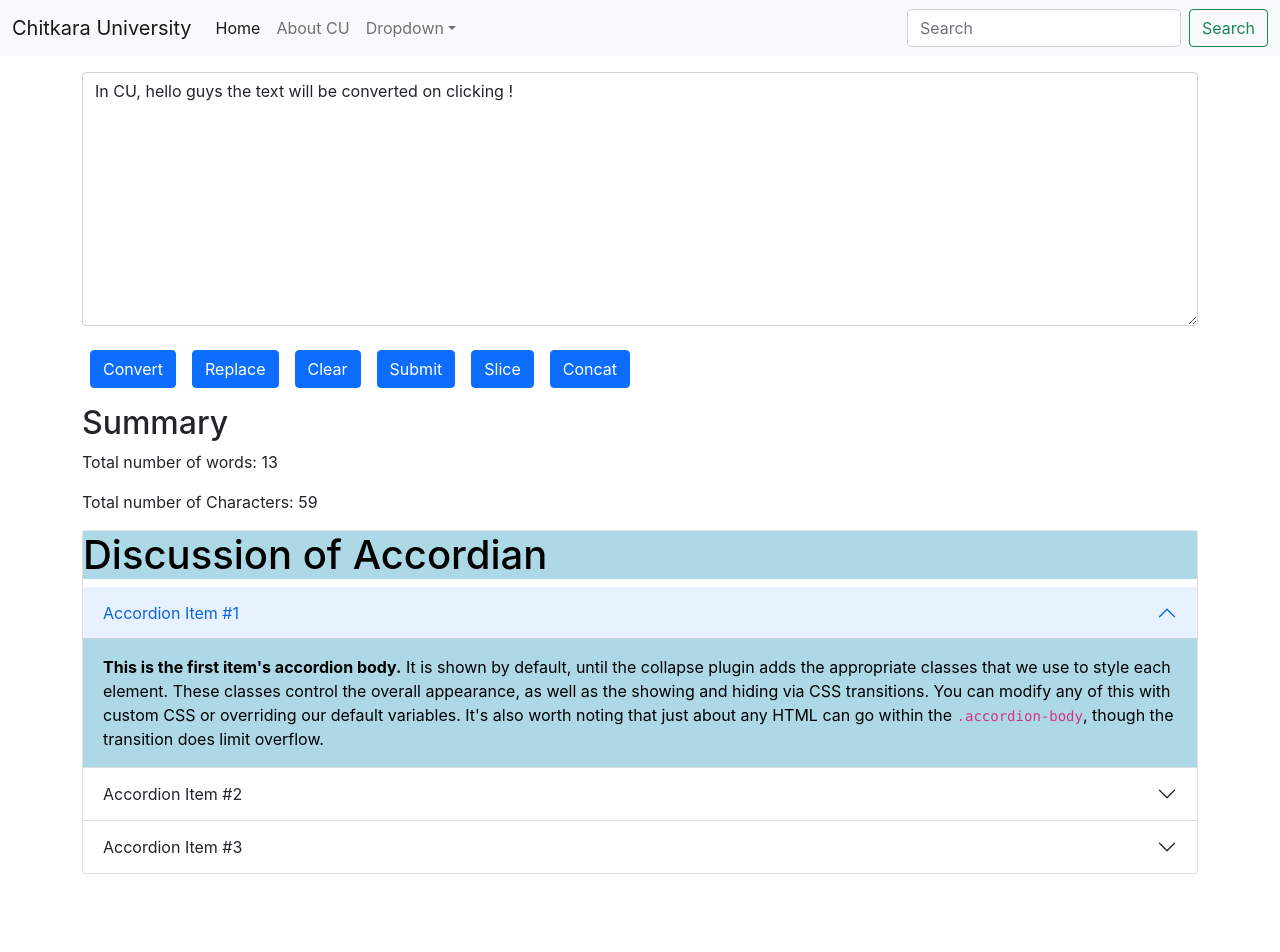
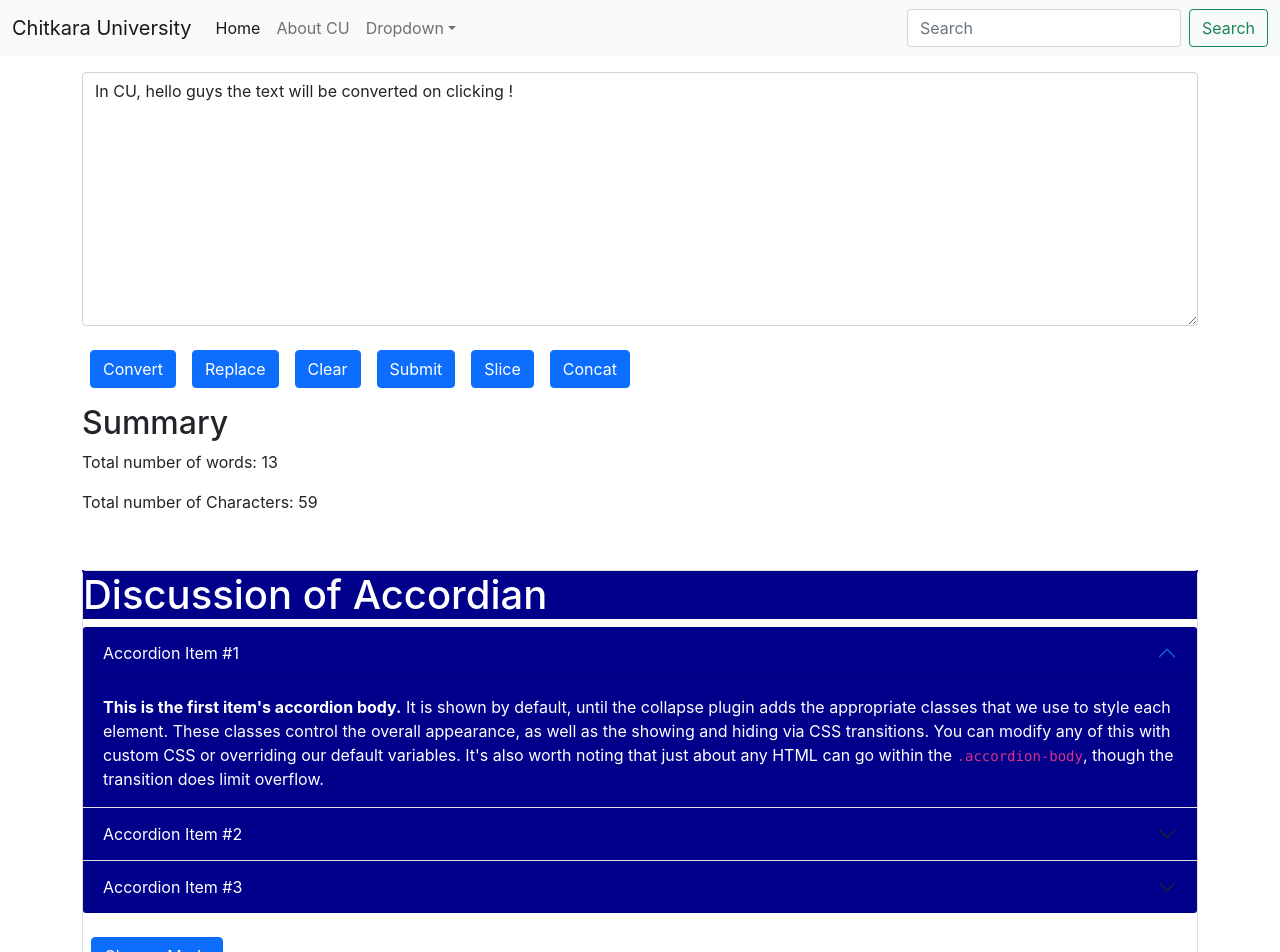
Before and after one commit to Abhimanyu0042/React-Js, a React (Create React App) app in the folder my-app/: page / in a window 1280 px wide. Shown: the top 952 px of the page. Before the commit the page ends 890 px from the top, so only its background shows below. Built offline with nearby package versions, Linux system fonts and the light colour scheme.

Commit message:
React-Js

```diff
--- a/my-app/src/Components/Components2.js
+++ b/my-app/src/Components/Components2.js
@@ -37,10 +37,24 @@
     let newtext=text.concat(text1,text);
     setText(newtext);
   }
-  let myStyle={
-    color:'black',
-    backgroundColor:'lightblue',
+  //let myStyle={
+  //  color:'black',
+  //  backgroundColor:'lightblue',
+  //}
+  const[myStyle, setMyStyle]=useState({
+    color:'white',
+    backgroundColor:'darkblue'
+  })
+  //const[myStyle, setMyStyle]=useState('initialState')
+  const toggleStyle=()=>{
+    if(myStyle.color=='white'){
+      setMyStyle({
+        color:'black',
+        backgroundColor:'skyblue'
+      })
+    }
   }
+
    return (
     <>
       <div className='container my-3'>
@@ -57,16 +71,17 @@
         <p>Total number of words: {text.split(" ").length}</p>
         <p>Total number of Characters: {text.length}</p>
       </div>
-      <div className="container my-3">
-      <div class="accordion" id="accordionExample" >
+      <br></br>
+      <div className="container my-3" >
+      <div class="accordion" id="accordionExample" style={myStyle} >
   <div class="accordion-item" >
     <h1 style={myStyle}>Discussion of Accordian</h1>
     <h2 class="accordion-header" id="headingOne">
-      <button class="accordion-button" type="button" data-bs-toggle="collapse" data-bs-target="#collapseOne" aria-expanded="true" aria-controls="collapseOne">
+      <button style={myStyle} class="accordion-button" type="button" data-bs-toggle="collapse" data-bs-target="#collapseOne" aria-expanded="true" aria-controls="collapseOne">
         Accordion Item #1
       </button>
     </h2>
-    <div id="collapseOne" class="accordion-collapse collapse show" aria-labelledby="headingOne" data-bs-parent="#accordionExample"style={myStyle}>
+    <div id="collapseOne" class="accordion-collapse collapse show" aria-labelledby="headingOne" data-bs-parent="#accordionExample" style={myStyle}>
       <div class="accordion-body">
         <strong>This is the first item's accordion body.</strong> It is shown by default, until the collapse plugin adds the appropriate classes that we use to style each element. These classes control the overall appearance, as well as the showing and hiding via CSS transitions. You can modify any of this with custom CSS or overriding our default variables. It's also worth noting that just about any HTML can go within the <code>.accordion-body</code>, though the transition does limit overflow.
       </div>
@@ -74,7 +89,7 @@
   </div>
   <div class="accordion-item">
     <h2 class="accordion-header" id="headingTwo">
-      <button class="accordion-button collapsed" type="button" data-bs-toggle="collapse" data-bs-target="#collapseTwo" aria-expanded="false" aria-controls="collapseTwo">
+      <button style={myStyle} class="accordion-button collapsed" type="button" data-bs-toggle="collapse" data-bs-target="#collapseTwo" aria-expanded="false" aria-controls="collapseTwo">
         Accordion Item #2
       </button>
     </h2>
@@ -86,7 +101,7 @@
   </div>
   <div class="accordion-item">
     <h2 class="accordion-header" id="headingThree">
-      <button class="accordion-button collapsed" type="button" data-bs-toggle="collapse" data-bs-target="#collapseThree" aria-expanded="false" aria-controls="collapseThree">
+      <button style={myStyle} class="accordion-button collapsed" type="button" data-bs-toggle="collapse" data-bs-target="#collapseThree" aria-expanded="false" aria-controls="collapseThree">
         Accordion Item #3
       </button>
     </h2>
@@ -95,6 +110,8 @@
         <strong>This is the third item's accordion body.</strong> It is hidden by default, until the collapse plugin adds the appropriate classes that we use to style each element. These classes control the overall appearance, as well as the showing and hiding via CSS transitions. You can modify any of this with custom CSS or overriding our default variables. It's also worth noting that just about any HTML can go within the <code>.accordion-body</code>, though the transition does limit overflow.
       </div>
     </div>
+    <br></br>
+    <button className="btn btn-primary mx-2" onClick={toggleStyle}>Change Mode</button>
   </div>
 </div>
 </div>
```
